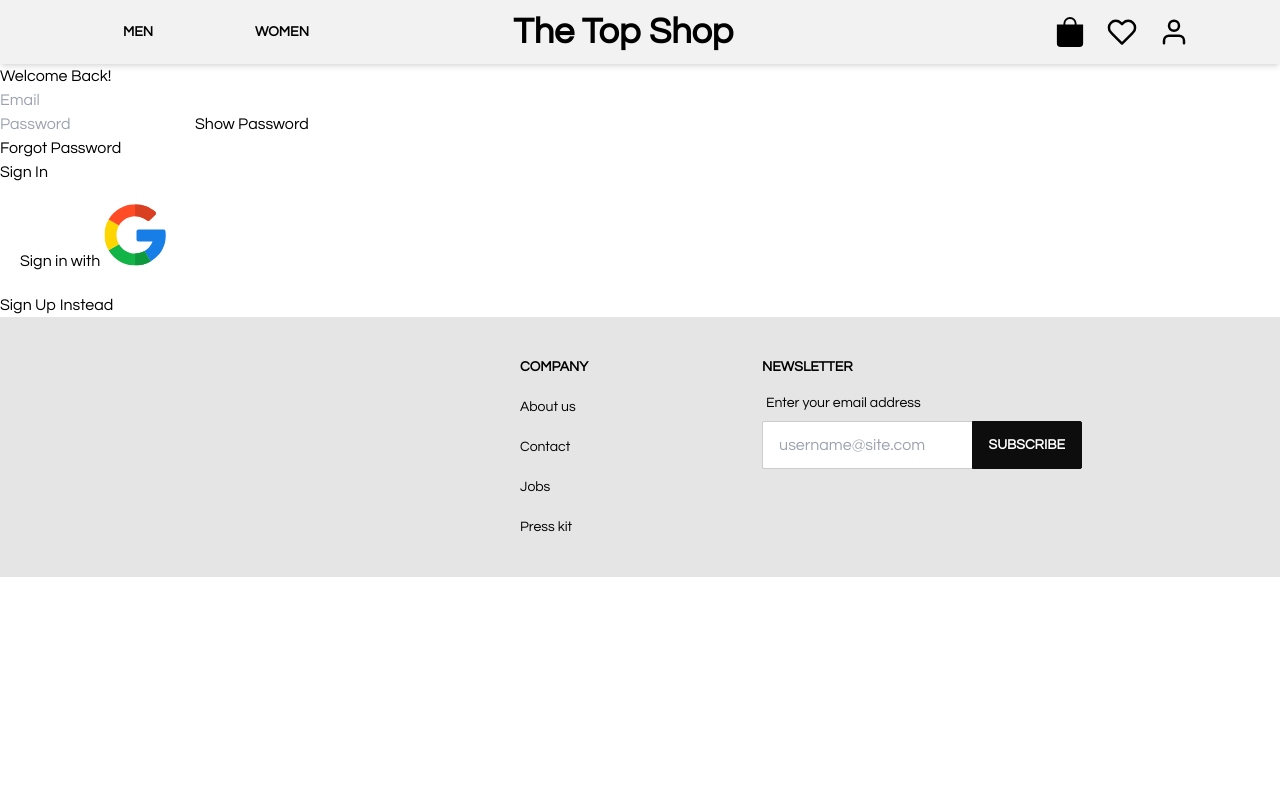
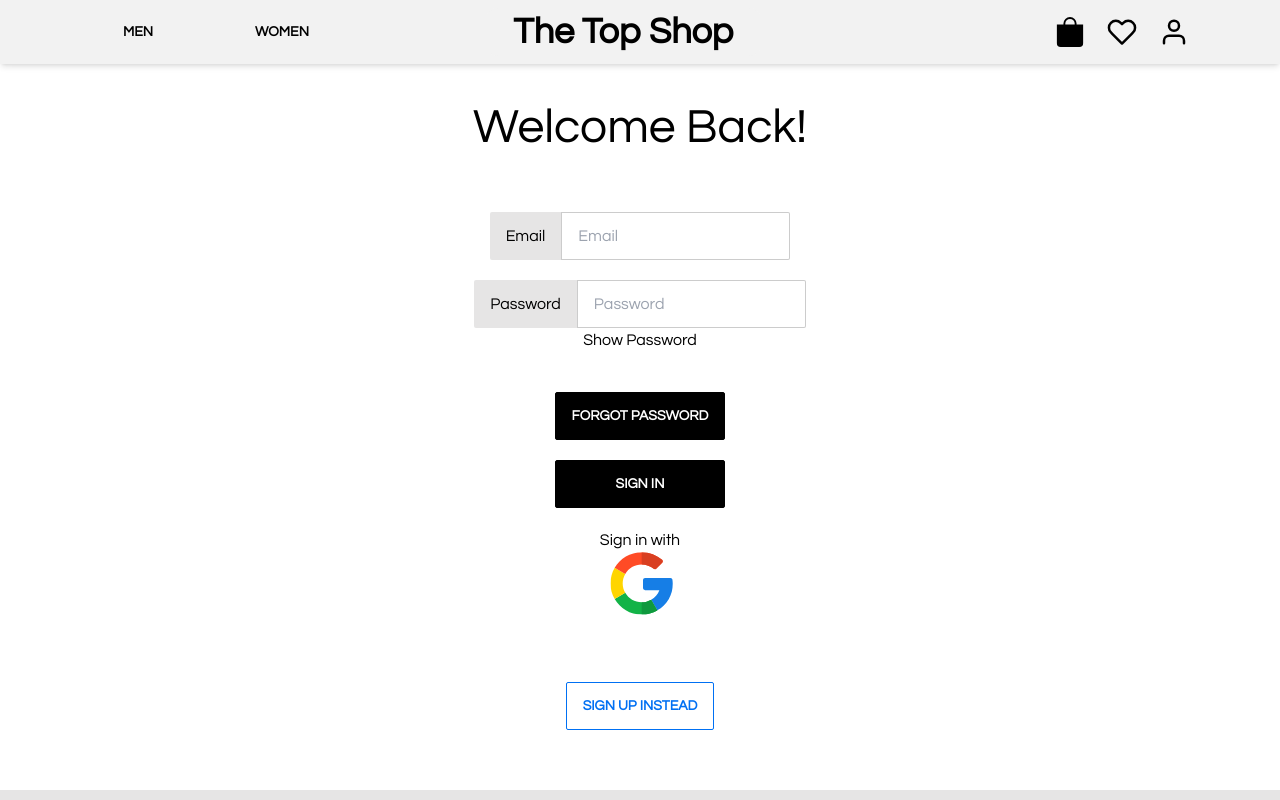
Before and after one commit to Andrew-Wand/shopping-app-react, a React (Vite) app: page /sign-in in a window 1280 px wide. Shown: the top 800 px of the page. Built offline with nearby package versions, Linux system fonts and the light colour scheme; no server answers; the database is empty; a web font is replaced by a local one.

Commit message:
css fixes for sign up and sign in pages

```diff
--- a/src/App.jsx
+++ b/src/App.jsx
@@ -11,6 +11,7 @@ import Wishlist from "./pages/Wishlist";
 import SingleItem from "./pages/SingleItem";
 import Footer from "./components/Footer";
 import Checkout from "./pages/Checkout";
+import Subscribe from "./pages/Subscribe";
 import "animate.css";
 import useScrollPosition from "./hooks/useScrollPosition";
 import { BrowserRouter as Router, Routes, Route } from "react-router-dom";
@@ -72,6 +73,7 @@ function App() {
           <Route path="/sign-up" element={<SignUp />} />
           <Route path="/checkout" element={<Checkout />} />
           <Route path="/forgot-password" element={<ForgotPassword />} />
+          <Route path="/subscribe" element={<Subscribe />} />
         </Routes>
         <Footer />
       </Router>
--- a/src/components/Footer.jsx
+++ b/src/components/Footer.jsx
@@ -1,3 +1,5 @@
+import { Link } from "react-router-dom";
+
 function Footer() {
   return (
     <footer className="footer p-10 bg-base-300 text-base-content">
@@ -8,8 +10,6 @@ function Footer() {
         </span>
         <a className="link link-hover">About us</a>
         <a className="link link-hover">Contact</a>
-        <a className="link link-hover">Jobs</a>
-        <a className="link link-hover">Press kit</a>
       </div>
       <div>
         <span className="uppercase font-bold">Newsletter</span>
@@ -19,13 +19,16 @@ function Footer() {
           </label>
           <div className="relative">
             <input
-              type="text"
+              type="email"
               placeholder="username@site.com"
               className="input input-bordered w-full pr-16"
             />
-            <button className="btn btn-primary absolute top-0 right-0 rounded-l-none">
+            <Link
+              to="/subscribe"
+              className="btn btn-primary absolute top-0 right-0 rounded-l-none"
+            >
               Subscribe
-            </button>
+            </Link>
           </div>
         </div>
       </div>
--- a/src/components/OAuth.jsx
+++ b/src/components/OAuth.jsx
@@ -32,14 +32,18 @@ function OAuth() {
   };
 
   return (
-    <div className="m-5">
-      <p>
-        Sign {location.pathname === "/sign-up" ? "up" : "in"} with{" "}
+    <>
+      <div className=" text-center ">
+        <p className="">
+          Sign {location.pathname === "/sign-up" ? "up" : "in"} with
+        </p>
+      </div>
+      <div className="text-center">
         <button onClick={onGoogleClick}>
-          <img src={googleIcon} alt="google" className="w-6/12" />
+          <img src={googleIcon} alt="google" className="w-4/12 ml-16" />
         </button>
-      </p>
-    </div>
+      </div>
+    </>
   );
 }
 
--- a/src/components/ShopItem.jsx
+++ b/src/components/ShopItem.jsx
@@ -41,8 +41,8 @@ function ShopItem({
   useEffect(() => {
     setTimeout(() => {
       setWishlistAlert(false);
-    }, 2000);
-  }, []);
+    }, 4000);
+  }, [handleAddToWishlist]);
 
   // Delete from wishlist after click
   const onDeleteFromWishlist = async (wishlistId) => {
--- a/src/pages/Cart.jsx
+++ b/src/pages/Cart.jsx
@@ -98,6 +98,11 @@ function Cart() {
                 Checkout
               </Link>
             </div>
+            <div>
+              <Link to="/shop" className="btn m-5">
+                Back To Shop
+              </Link>
+            </div>
           </main>
         </>
       ) : (
--- a/src/pages/SignIn.jsx
+++ b/src/pages/SignIn.jsx
@@ -45,11 +45,20 @@ function SignIn() {
     <>
       <div>
         <header>
-          <p>Welcome Back!</p>
+          <p className="text-center text-4xl m-5 lg:text-5xl lg:m-10">
+            Welcome Back!
+          </p>
         </header>
 
-        <form onSubmit={onSubmit}>
+        <form
+          onSubmit={onSubmit}
+          className="flex flex-col items-left lg:items-center p-5"
+        >
+          <div className="form-control">
+            <label className="input-group">
+              <span>Email</span>
               <input
+                className="input input-bordered"
                 type="email"
                 placeholder="Email"
                 id="email"
@@ -57,31 +66,41 @@ function SignIn() {
                 onChange={onChange}
                 required
               />
+            </label>
+          </div>
 
-          <div>
+          <div className="form-control my-5">
+            <label className="input-group">
+              <span>Password</span>
               <input
                 type={showPassword ? "text" : "password"}
+                className="input input-bordered"
                 id="password"
                 value={password}
                 onChange={onChange}
                 placeholder="Password"
                 required
               />
+            </label>
             <button onClick={() => setShowPassword((prevState) => !prevState)}>
               Show Password
             </button>
           </div>
 
-          <Link to="/forgot-password">Forgot Password</Link>
+          <div className="flex flex-col max-w-[50%] ">
+            <Link to="/forgot-password" className="btn my-5">
+              Forgot Password
+            </Link>
+            <button className="btn">Sign In</button>
+          </div>
 
-          <div>
-            <button>Sign In</button>
+          <div className="absolute top-[40%] right-[6%] lg:relative lg:top-0 lg:right-0 lg:my-5">
+            <OAuth />
           </div>
+          <Link to="/sign-up" className="btn btn-outline btn-info  my-10">
+            Sign Up Instead
+          </Link>
         </form>
-
-        <OAuth />
-
-        <Link to="/sign-up">Sign Up Instead</Link>
       </div>
     </>
   );
--- a/src/pages/SignUp.jsx
+++ b/src/pages/SignUp.jsx
@@ -57,49 +57,74 @@ function SignUp() {
     <>
       <div>
         <header>
-          <p>Sign Up</p>
+          <p className="text-center text-4xl m-5 lg:text-5xl lg:m-10">
+            Sign Up
+          </p>
         </header>
 
-        <form onSubmit={onSubmit}>
+        <form
+          onSubmit={onSubmit}
+          className="flex flex-col items-left p-5 lg:items-center"
+        >
+          <div className="form-control">
+            <label className="input-group">
+              <span>Name</span>
               <input
+                className="input input-bordered"
                 type="text"
                 placeholder="Name"
                 id="name"
                 value={name}
                 onChange={onChange}
+                required
               />
+            </label>
+          </div>
 
+          <div className="form-control my-5">
+            <label className="input-group">
+              <span>Email</span>
               <input
+                className="input input-bordered"
                 type="email"
                 placeholder="Email"
                 id="email"
                 value={email}
                 onChange={onChange}
+                required
               />
+            </label>
+          </div>
 
-          <div>
+          <div className="form-control">
+            <label className="input-group">
+              <span>Password</span>
               <input
+                className="input input-bordered"
                 type={showPassword ? "text" : "password"}
                 id="password"
                 value={password}
                 onChange={onChange}
                 placeholder="Password"
+                required
               />
-            <p onClick={() => setShowPassword((prevState) => !prevState)}>
+            </label>
+          </div>
+          <p
+            className="cursor-pointer"
+            onClick={() => setShowPassword((prevState) => !prevState)}
+          >
             Show Password
           </p>
+
+          <div className="flex flex-col my-10">
+            <button className="btn">Sign Up</button>
           </div>
-
-          <Link to="forgot-password">Forgot Password</Link>
-
-          <div>
-            <button>Sign Up</button>
-          </div>
+          <OAuth />
+          <Link to="/sign-in" className="btn btn-outline btn-info  my-10 ">
+            Sign Up Instead
+          </Link>
         </form>
-
-        <OAuth />
-
-        <Link to="/sign-in">Sign In Instead</Link>
       </div>
     </>
   );
--- a/src/pages/SingleItem.jsx
+++ b/src/pages/SingleItem.jsx
@@ -61,8 +61,8 @@ function SingleItem() {
   useEffect(() => {
     setTimeout(() => {
       setAddAnim(false);
-    }, 5000);
-  }, []);
+    }, 4000);
+  }, [handleAddToCart]);
 
   // Sets the size for select
   const onSizeChange = (e) => {
--- /dev/null
+++ b/src/pages/Subscribe.jsx
@@ -0,0 +1,18 @@
+function Subscribe() {
+  return (
+    <div className="hero min-h-screen bg-base-200">
+      <div className="hero-content text-center">
+        <div className="max-w-md">
+          <h1 className="text-5xl font-bold">Success!</h1>
+          <p className="py-6">
+            Thank you for subscribing to The Top Shop newsletter! You will now
+            receive messages about our amazing deals whenever they are
+            available!
+          </p>
+        </div>
+      </div>
+    </div>
+  );
+}
+
+export default Subscribe;
--- a/src/pages/Wishlist.jsx
+++ b/src/pages/Wishlist.jsx
@@ -49,11 +49,6 @@ function Wishlist() {
 
   return (
     <div>
-      <div>
-        <Link to="/shop" className="btn m-5">
-          Back To Shop
-        </Link>
-      </div>
       <header>
         <h1 className="text-center p-5 text-4xl lg:p-10 lg:text-6xl">
           Wishlist
@@ -68,6 +63,11 @@ function Wishlist() {
         <Loading />
       ) : wishlist && wishlist.length > 0 ? (
         <main>
+          <div>
+            <Link to="/shop" className="btn m-5">
+              Back To Shop
+            </Link>
+          </div>
           <ul className="lg:mx-[30rem]">
             {wishlist.map((wishItem) => (
               <WishlistItem
```
Also changed, not shown: src/pages/Shop.jsx (+0 -9 lines), src/pages/Welcome.jsx (+39 -66 lines). Lines whose indentation alone changed are shown as unchanged.
